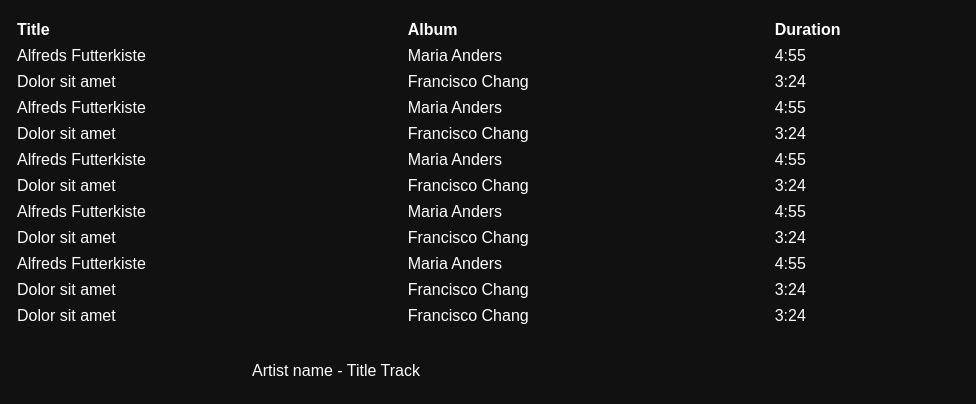
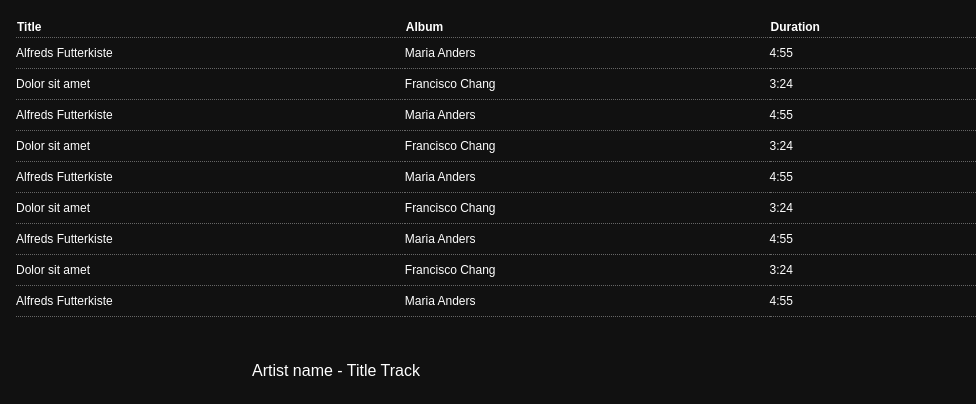
Before and after one commit to eliswebdev/elis-sputify-1, a React app: page / in a window 1280 px wide. Shown: the part 233-637 px from the top of the page, 304-1280 px from the left. Built offline with nearby package versions, Linux system fonts and the light colour scheme.

Commit message:
esrgdrgdrthtrdhxthgsxrsgrs

```diff
--- a/src/scss/components.tracklist.scss
+++ b/src/scss/components.tracklist.scss
@@ -7,5 +7,12 @@
     &__table {
       width: 100%;
       text-align: left;
+      font-size: 12px;
+    }
+    tr {
+      border-bottom: 1px dotted #666;
+    }
+    td {
+      padding: 6px 0 ;
     }
   }
```
